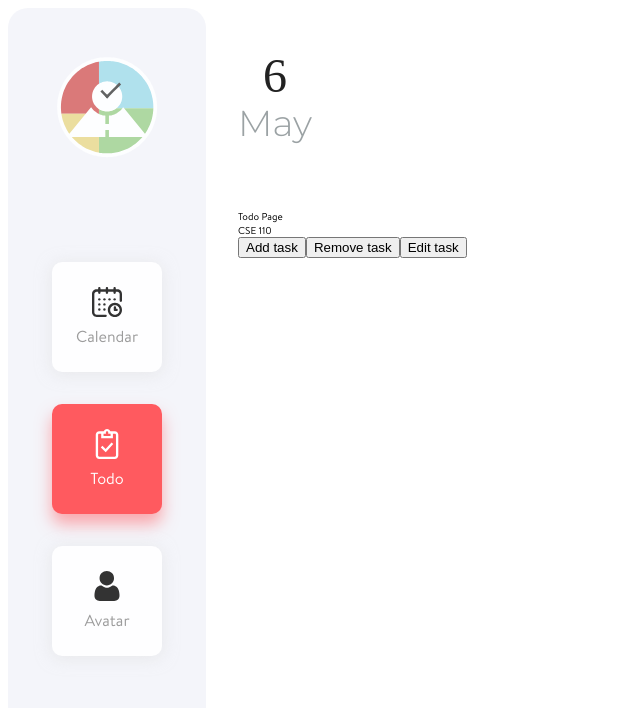
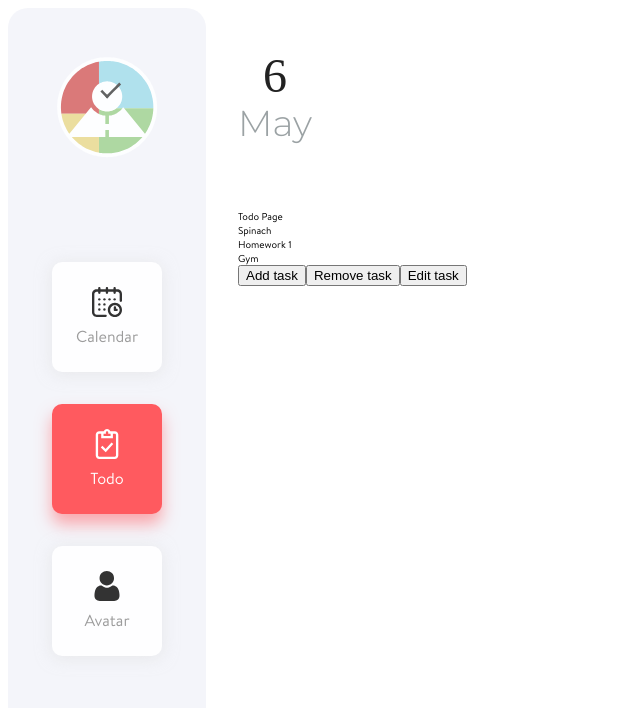
Before and after one commit to msamadpo/Horae, a React (Create React App) app in the folder client/: page /todo in a window 1280 px wide. Shown: the top 708 px of the page, without its empty margins (0-640 px from the left). Built offline with nearby package versions, Linux system fonts and the light colour scheme; a web font is replaced by a local one.

Commit message:
reverted todo page edit task dispatch call

```diff
--- a/client/src/components/HoraeApp/TodoPage/TodoPage.tsx
+++ b/client/src/components/HoraeApp/TodoPage/TodoPage.tsx
@@ -3,7 +3,7 @@ import GlobalContext from 'context/GlobalContext';
 
 function TodoPage() {
   const { data, dispatch } = useContext(GlobalContext);
-  const tasks = data.todo_lists;
+  const tasks = data.todo_lists[0].tasks;
 
   const addTask = () => {
     dispatch({
@@ -19,22 +19,13 @@ function TodoPage() {
   };
 
   const editTask = () => {
-    // dispatch({
-    //   type: 'EDIT_TASK',
-    //   payload: {
-    //     taskListId: '123456789',
-    //     taskId: '343ERHFGIR4545',
-    //     task: {
-    //       name: 'Edited Spinach',
-    //     },
-    //   },
-    // });
     dispatch({
-      type: 'EDIT_TASK_LIST',
+      type: 'EDIT_TASK',
       payload: {
         taskListId: '123456789',
-        updates: {
-          title: 'UPDATED TASK LIST',
+        taskId: '343ERHFGIR4545',
+        task: {
+          name: 'Edited Spinach',
         },
       },
     });
@@ -55,7 +46,7 @@ function TodoPage() {
       Todo Page
       <div>
         {tasks.map((task) => (
-          <div>{task.title}</div>
+          <div>{task.name}</div>
         ))}
       </div>
       <div>
```
